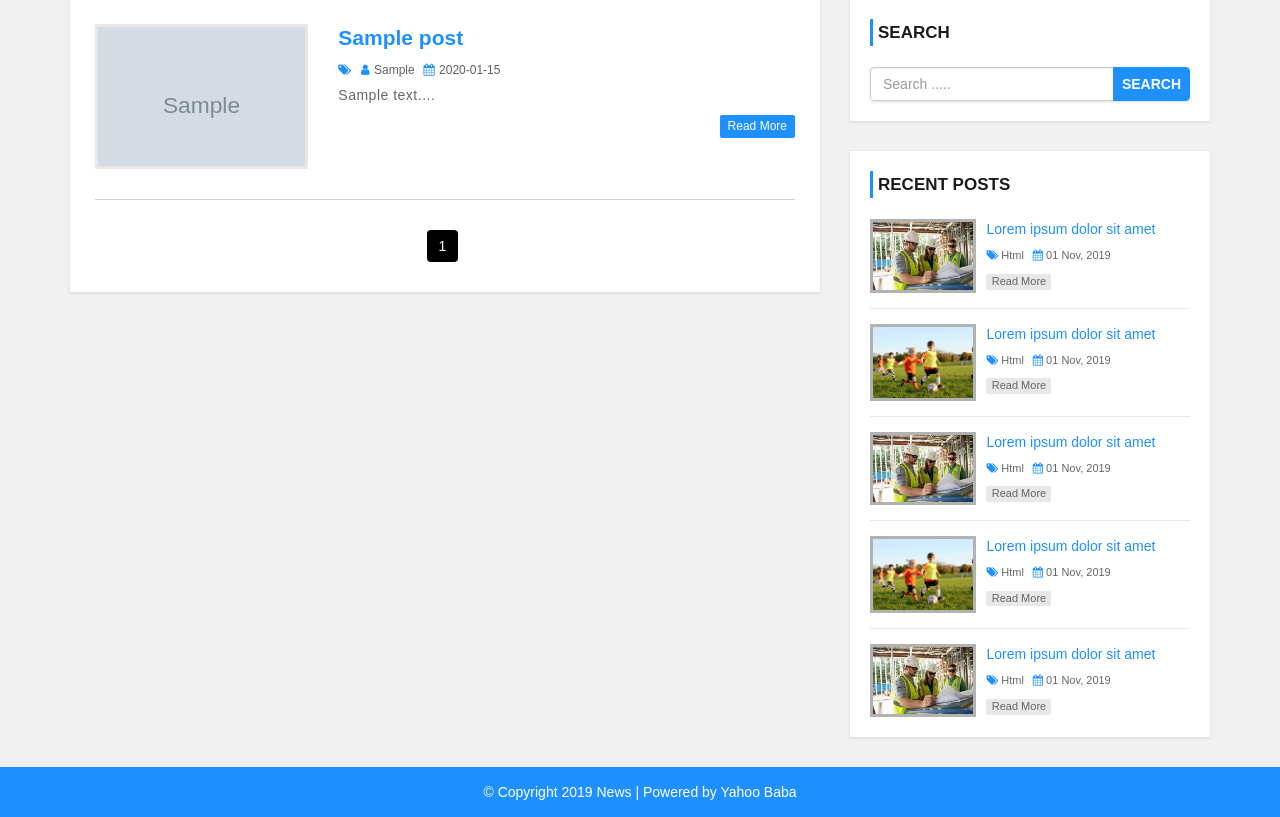
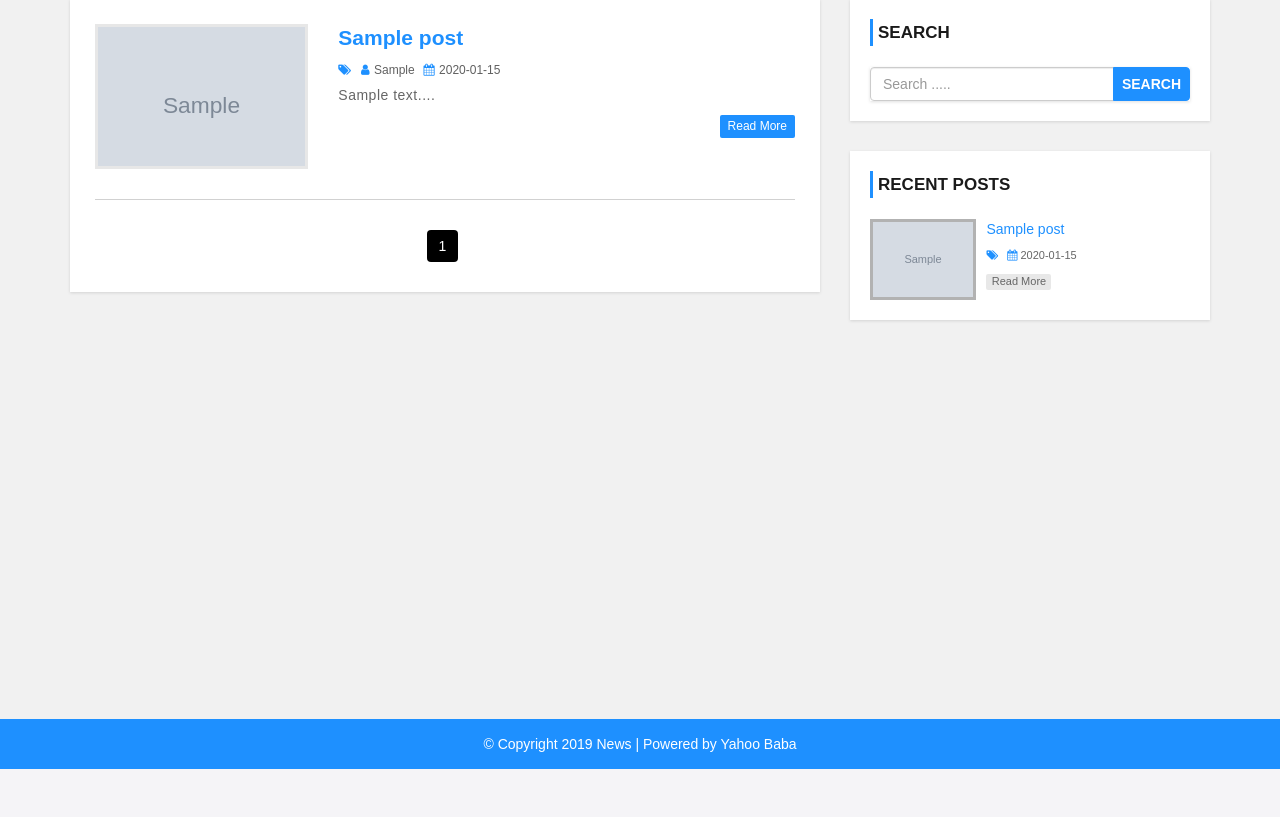
Before and after one commit to tanvir1418/news-site, a PHP site: page /news-site/ in a window 1280 px wide. Shown: the part 170-987 px from the top of the page. After the commit the page ends 939 px from the top, so only its background shows below. Run offline with PHP 8.4, Linux system fonts and the light colour scheme; tables that the repository leaves empty hold one stand-in row (values such as "Sample post"); grey boxes marked "Sample" are stand-in pictures.

Commit message:
Recent Post FInished - 159

```diff
--- a/sidebar.php
+++ b/sidebar.php
@@ -15,91 +15,40 @@
     <!-- recent posts box -->
     <div class="recent-post-container">
         <h4>Recent Posts</h4>
+        <?php
+            require 'config.php';
+            $limit = 3;
+
+            $sql = "SELECT * FROM post
+            LEFT JOIN category ON post.category = category.category_id
+            ORDER BY post.post_id DESC LIMIT {$limit}";
+
+            $result = mysqli_query($conn, $sql) or die("Query Failed. : Recent Post.");
+            if(mysqli_num_rows($result) > 0){
+                while($row = mysqli_fetch_assoc($result)){
+        ?>
         <div class="recent-post">
-            <a class="post-img" href="">
-                <img src="images/post-format.jpg" alt=""/>
+            <a class="post-img" href="single.php?id=<?php echo $row['post_id']; ?>">
+                <img src="admin/upload/<?php echo $row['post_img']; ?>" alt=""/>
             </a>
             <div class="post-content">
-                <h5><a href="single.php">Lorem ipsum dolor sit amet</a></h5>
+                <h5><a href="single.php?id=<?php echo $row['post_id']; ?>"><?php echo $row['title']; ?></a></h5>
                 <span>
                     <i class="fa fa-tags" aria-hidden="true"></i>
-                    <a href='category.php'>Html</a>
+                    <a href='category.php?cid=<?php echo $row['category']; ?>'><?php echo $row['category_name']; ?></a>
                 </span>
                 <span>
                     <i class="fa fa-calendar" aria-hidden="true"></i>
-                    01 Nov, 2019
+                    <?php echo $row['post_date']; ?>
                 </span>
-                <a class="read-more" href="single.php">read more</a>
+                <a class="read-more" href="single.php?id=<?php echo $row['post_id']; ?>">read more</a>
             </div>
         </div>
-        <div class="recent-post">
-            <a class="post-img" href="">
-                <img src="images/post_1.jpg" alt=""/>
-            </a>
-            <div class="post-content">
-                <h5><a href="single.php">Lorem ipsum dolor sit amet</a></h5>
-                <span>
-                    <i class="fa fa-tags" aria-hidden="true"></i>
-                    <a href='category.php'>Html</a>
-                </span>
-                <span>
-                    <i class="fa fa-calendar" aria-hidden="true"></i>
-                    01 Nov, 2019
-                </span>
-                <a class="read-more" href="single.php">read more</a>
-            </div>
-        </div>
-        <div class="recent-post">
-            <a class="post-img" href="">
-                <img src="images/post-format.jpg" alt=""/>
-            </a>
-            <div class="post-content">
-                <h5><a href="single.php">Lorem ipsum dolor sit amet</a></h5>
-                <span>
-                    <i class="fa fa-tags" aria-hidden="true"></i>
-                    <a href='category.php'>Html</a>
-                </span>
-                <span>
-                    <i class="fa fa-calendar" aria-hidden="true"></i>
-                    01 Nov, 2019
-                </span>
-                <a class="read-more" href="single.php">read more</a>
-            </div>
-        </div>
-        <div class="recent-post">
-            <a class="post-img" href="">
-                <img src="images/post_1.jpg" alt=""/>
-            </a>
-            <div class="post-content">
-                <h5><a href="single.php">Lorem ipsum dolor sit amet</a></h5>
-                <span>
-                    <i class="fa fa-tags" aria-hidden="true"></i>
-                    <a href='category.php'>Html</a>
-                </span>
-                <span>
-                    <i class="fa fa-calendar" aria-hidden="true"></i>
-                    01 Nov, 2019
-                </span>
-                <a class="read-more" href="single.php">read more</a>
-            </div>
-        </div>
-        <div class="recent-post">
-            <a class="post-img" href="">
-                <img src="images/post-format.jpg" alt=""/>
-            </a>
-            <div class="post-content">
-                <h5><a href="single.php">Lorem ipsum dolor sit amet</a></h5>
-                <span>
-                    <i class="fa fa-tags" aria-hidden="true"></i>
-                    <a href='category.php'>Html</a>
-                </span>
-                <span>
-                    <i class="fa fa-calendar" aria-hidden="true"></i>
-                    01 Nov, 2019
-                </span>
-                <a class="read-more" href="single.php">read more</a>
-            </div>
-        </div>
+
+        <?php
+                }
+            }
+        ?>
     </div>
     <!-- /recent posts box -->
 </div>
```
